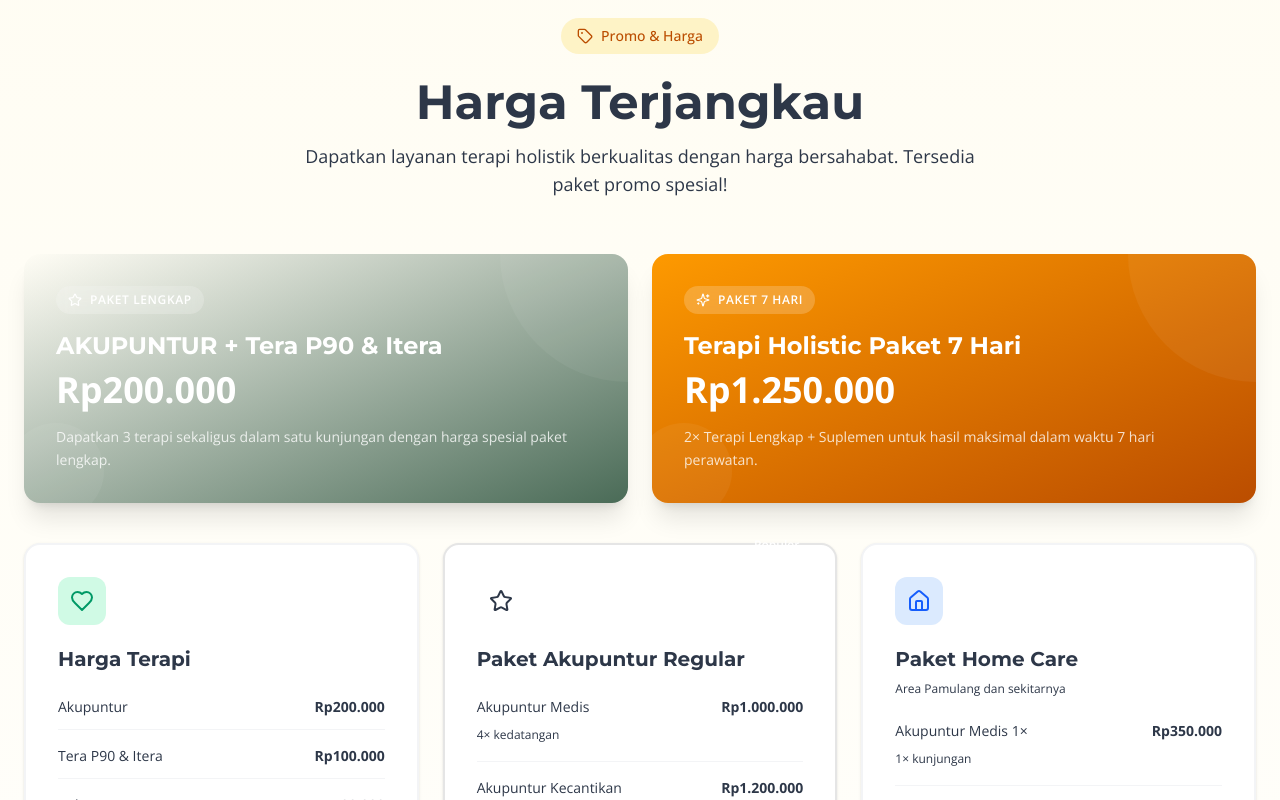
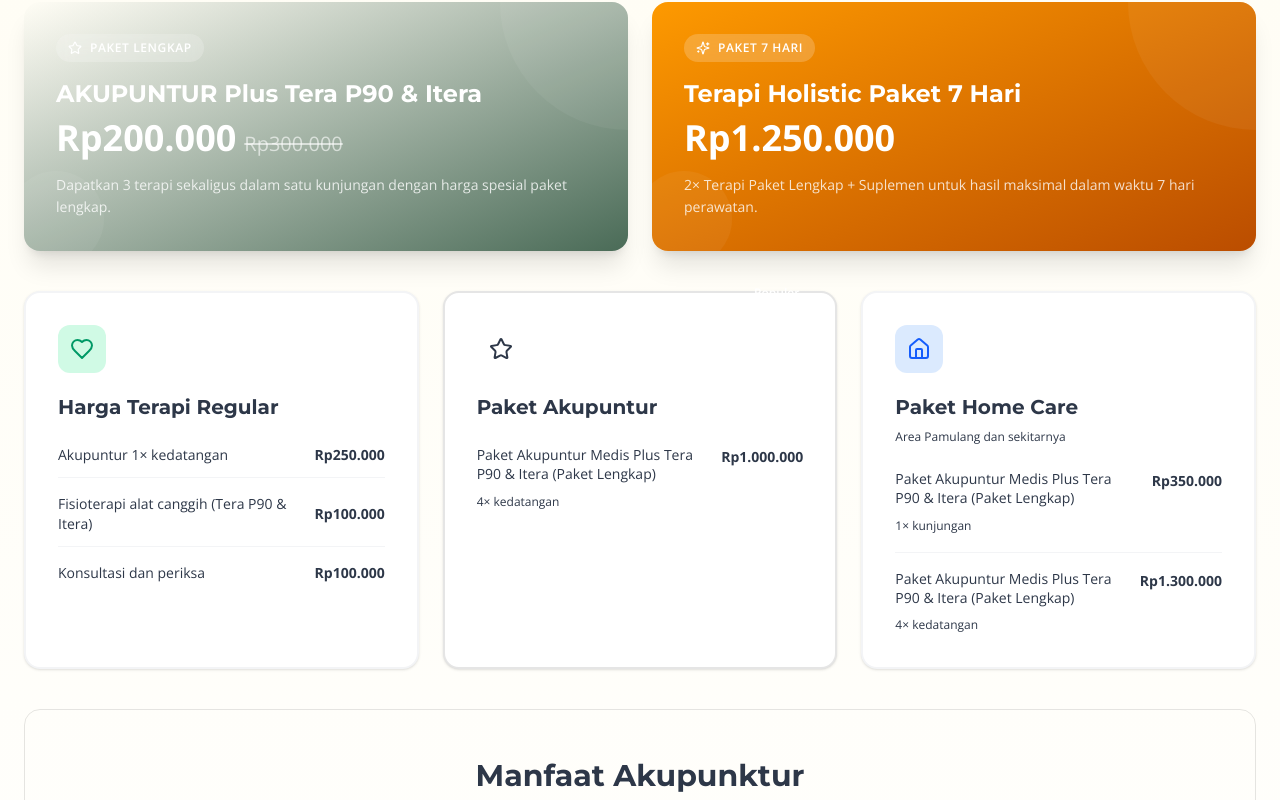
Before and after one commit to sonyfebrian/apotik, a React (Vite) app: page / in a window 1280 px wide. Shown: the part 2620-3420 px from the top of the page. Built offline with nearby package versions, Linux system fonts and the light colour scheme.

Commit message:
refactor: remove Fasdu therapy and update pricing and service packages in landing page sections

```diff
--- a/src/app/components/AboutSection.tsx
+++ b/src/app/components/AboutSection.tsx
@@ -76,7 +76,7 @@ export function AboutSection() {
                   <strong className="text-foreground">Griya Holistic Bergas Waras</strong> adalah tempat terapi holistik terpadu yang membantu Anda mendapatkan perawatan kesehatan secara alami dengan menggabungkan pengobatan konvensional modern dengan terapi timur tradisional.
                 </p>
                 <p>
-                  Kami menyediakan berbagai layanan terapi seperti <strong className="text-secondary">Akupuntur, Tera P90, Itera, fasdu</strong>. Setiap tindakan terapi dilakukan dengan peralatan higienis dan steril sehingga keamanan dan kebersihan tetap terjaga.
+                  Kami menyediakan berbagai layanan terapi seperti <strong className="text-secondary">Akupuntur, Tera P90, Itera</strong>. Setiap tindakan terapi dilakukan dengan peralatan higienis dan steril sehingga keamanan dan kebersihan tetap terjaga.
                 </p>
                 <p>
                   Didukung tenaga yang handal dan profesional serta ruang terapi yang nyaman dan ber-AC, kami berkomitmen memberikan layanan kesehatan yang profesional, aman, dan terpercaya bagi Anda.
--- a/src/app/components/LayananSection.tsx
+++ b/src/app/components/LayananSection.tsx
@@ -22,13 +22,6 @@ const therapies = [
     description: 'Terapi itera menggunakan teknologi gelombang inframerah jauh untuk detoksifikasi, meningkatkan imunitas dan metabolisme tubuh.',
     color: 'bg-purple-50 border-purple-200 text-purple-600',
     iconBg: 'bg-purple-100',
-  },
-  {
-    icon: Stethoscope,
-    title: 'Fasdu',
-    description: 'Terapi pengeluaran darah kotor (phlebotomy) secara medis untuk membantu tubuh meregenerasi sel darah baru yang lebih sehat.',
-    color: 'bg-green-50 border-green-200 text-green-600',
-    iconBg: 'bg-green-100',
   },
 ];
 
--- a/src/app/components/PromoSection.tsx
+++ b/src/app/components/PromoSection.tsx
@@ -29,9 +29,10 @@ export function PromoSection() {
                 <Star className="w-3.5 h-3.5" />
                 <span>Paket Lengkap</span>
               </div>
-              <h3 className="text-2xl font-bold mb-2">AKUPUNTUR + Tera P90 &amp; Itera</h3>
+              <h3 className="text-2xl font-bold mb-2">AKUPUNTUR Plus Tera P90 &amp; Itera</h3>
               <div className="flex items-baseline gap-2 mb-4">
                 <span className="text-4xl font-extrabold">Rp200.000</span>
+                <span className="text-xl text-white/60 line-through">Rp300.000</span>
               </div>
               <p className="text-white/80 text-sm leading-relaxed">
                 Dapatkan 3 terapi sekaligus dalam satu kunjungan dengan harga spesial paket lengkap.
@@ -53,7 +54,7 @@ export function PromoSection() {
                 <span className="text-4xl font-extrabold">Rp1.250.000</span>
               </div>
               <p className="text-white/80 text-sm leading-relaxed">
-                2× Terapi Lengkap + Suplemen untuk hasil maksimal dalam waktu 7 hari perawatan.
+                2× Terapi Paket Lengkap + Suplemen untuk hasil maksimal dalam waktu 7 hari perawatan.
               </p>
             </div>
           </div>
@@ -66,14 +67,12 @@ export function PromoSection() {
             <div className="w-12 h-12 bg-emerald-100 rounded-xl flex items-center justify-center mb-5">
               <Heart className="w-6 h-6 text-emerald-600" />
             </div>
-            <h3 className="text-xl font-bold text-foreground mb-6">Harga Terapi</h3>
+            <h3 className="text-xl font-bold text-foreground mb-6">Harga Terapi Regular</h3>
             <ul className="space-y-4">
               {[
-                { name: 'Akupuntur', price: 'Rp200.000' },
-                { name: 'Tera P90 & Itera', price: 'Rp100.000' },
-                { name: 'Bekam', price: 'Rp100.000' },
-                { name: 'Fasdu', price: 'Rp100.000' },
-                { name: 'Konsultasi & Periksa', price: 'Rp100.000' },
+                { name: 'Akupuntur 1× kedatangan', price: 'Rp250.000' },
+                { name: 'Fisioterapi alat canggih (Tera P90 & Itera)', price: 'Rp100.000' },
+                { name: 'Konsultasi dan periksa', price: 'Rp100.000' },
               ].map((item, i) => (
                 <li key={i} className="flex items-center justify-between pb-3 border-b border-gray-100 last:border-0 last:pb-0">
                   <span className="text-muted-foreground text-sm">{item.name}</span>
@@ -91,19 +90,12 @@ export function PromoSection() {
             <div className="w-12 h-12 bg-secondary/10 rounded-xl flex items-center justify-center mb-5">
               <Star className="w-6 h-6 text-secondary" />
             </div>
-            <h3 className="text-xl font-bold text-foreground mb-6">Paket Akupuntur Regular</h3>
+            <h3 className="text-xl font-bold text-foreground mb-6">Paket Akupuntur</h3>
             <ul className="space-y-4">
-              <li className="pb-4 border-b border-gray-100">
-                <div className="flex items-center justify-between mb-1">
-                  <span className="text-sm text-muted-foreground">Akupuntur Medis</span>
-                  <span className="font-bold text-foreground text-sm">Rp1.000.000</span>
-                </div>
-                <span className="text-xs text-muted-foreground/70">4× kedatangan</span>
-              </li>
               <li>
-                <div className="flex items-center justify-between mb-1">
-                  <span className="text-sm text-muted-foreground">Akupuntur Kecantikan</span>
-                  <span className="font-bold text-foreground text-sm">Rp1.200.000</span>
+                <div className="flex justify-between items-start gap-4 mb-1">
+                  <span className="text-sm text-muted-foreground leading-snug">Paket Akupuntur Medis Plus Tera P90 &amp; Itera (Paket Lengkap)</span>
+                  <span className="font-bold text-foreground text-sm whitespace-nowrap mt-0.5">Rp1.000.000</span>
                 </div>
                 <span className="text-xs text-muted-foreground/70">4× kedatangan</span>
               </li>
@@ -119,16 +111,16 @@ export function PromoSection() {
             <p className="text-xs text-muted-foreground/70 mb-6">Area Pamulang dan sekitarnya</p>
             <ul className="space-y-4">
               <li className="pb-4 border-b border-gray-100">
-                <div className="flex items-center justify-between mb-1">
-                  <span className="text-sm text-muted-foreground">Akupuntur Medis 1×</span>
-                  <span className="font-bold text-foreground text-sm">Rp350.000</span>
+                <div className="flex justify-between items-start gap-4 mb-1">
+                  <span className="text-sm text-muted-foreground leading-snug">Paket Akupuntur Medis Plus Tera P90 &amp; Itera (Paket Lengkap)</span>
+                  <span className="font-bold text-foreground text-sm whitespace-nowrap mt-0.5">Rp350.000</span>
                 </div>
                 <span className="text-xs text-muted-foreground/70">1× kunjungan</span>
               </li>
               <li>
-                <div className="flex items-center justify-between mb-1">
-                  <span className="text-sm text-muted-foreground">Akupuntur Medis 4×</span>
-                  <span className="font-bold text-foreground text-sm">Rp1.200.000</span>
+                <div className="flex justify-between items-start gap-4 mb-1">
+                  <span className="text-sm text-muted-foreground leading-snug">Paket Akupuntur Medis Plus Tera P90 &amp; Itera (Paket Lengkap)</span>
+                  <span className="font-bold text-foreground text-sm whitespace-nowrap mt-0.5">Rp1.300.000</span>
                 </div>
                 <span className="text-xs text-muted-foreground/70">4× kedatangan</span>
               </li>
```
